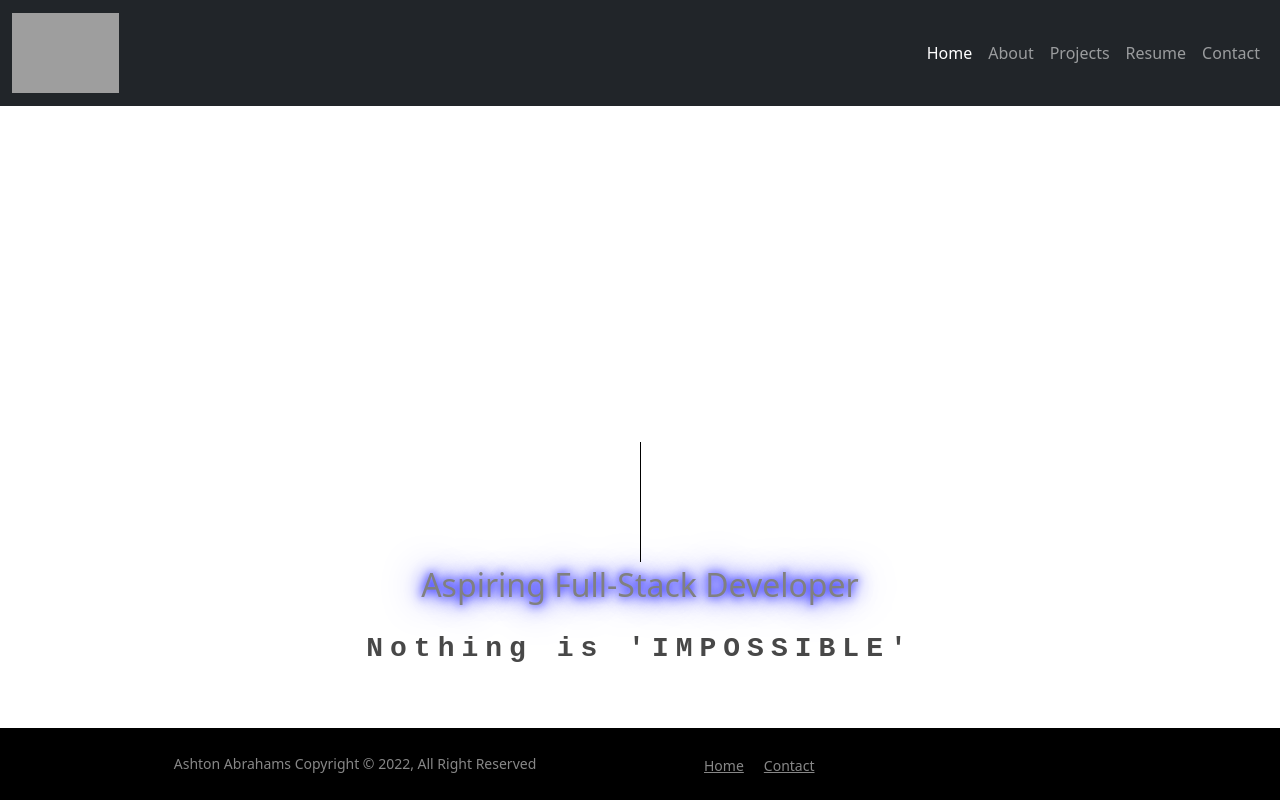
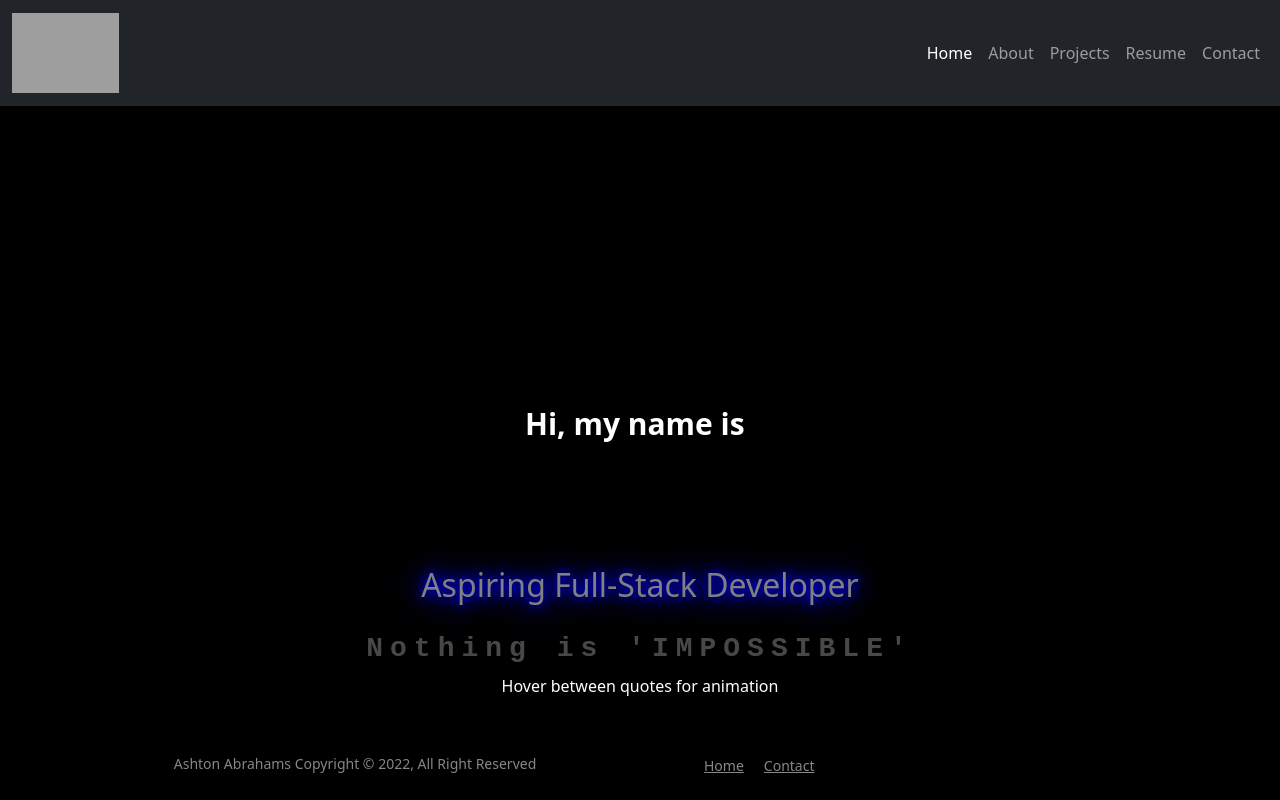
Before and after one commit to ASHTONMDB9/Resume, a Vue app: page / in a window 1280 px wide. Built offline with nearby package versions, Linux system fonts and the light colour scheme; grey boxes are pictures that could not be loaded.

Commit message:
Fixed colour glitch

```diff
--- a/src/App.vue
+++ b/src/App.vue
@@ -22,7 +22,7 @@ export default {
   overflow-x: hidden;
   height: 100vh;
 }
-/* body {
+body {
   background-color: black;
-} */
+}
 </style>
--- a/src/views/Contact.vue
+++ b/src/views/Contact.vue
@@ -128,6 +128,7 @@ export default {
     flex-direction:column;
     justify-content:space-around;
     align-items:center;
+    background-color: gray;
 }
 
 .inside-contact{
```
